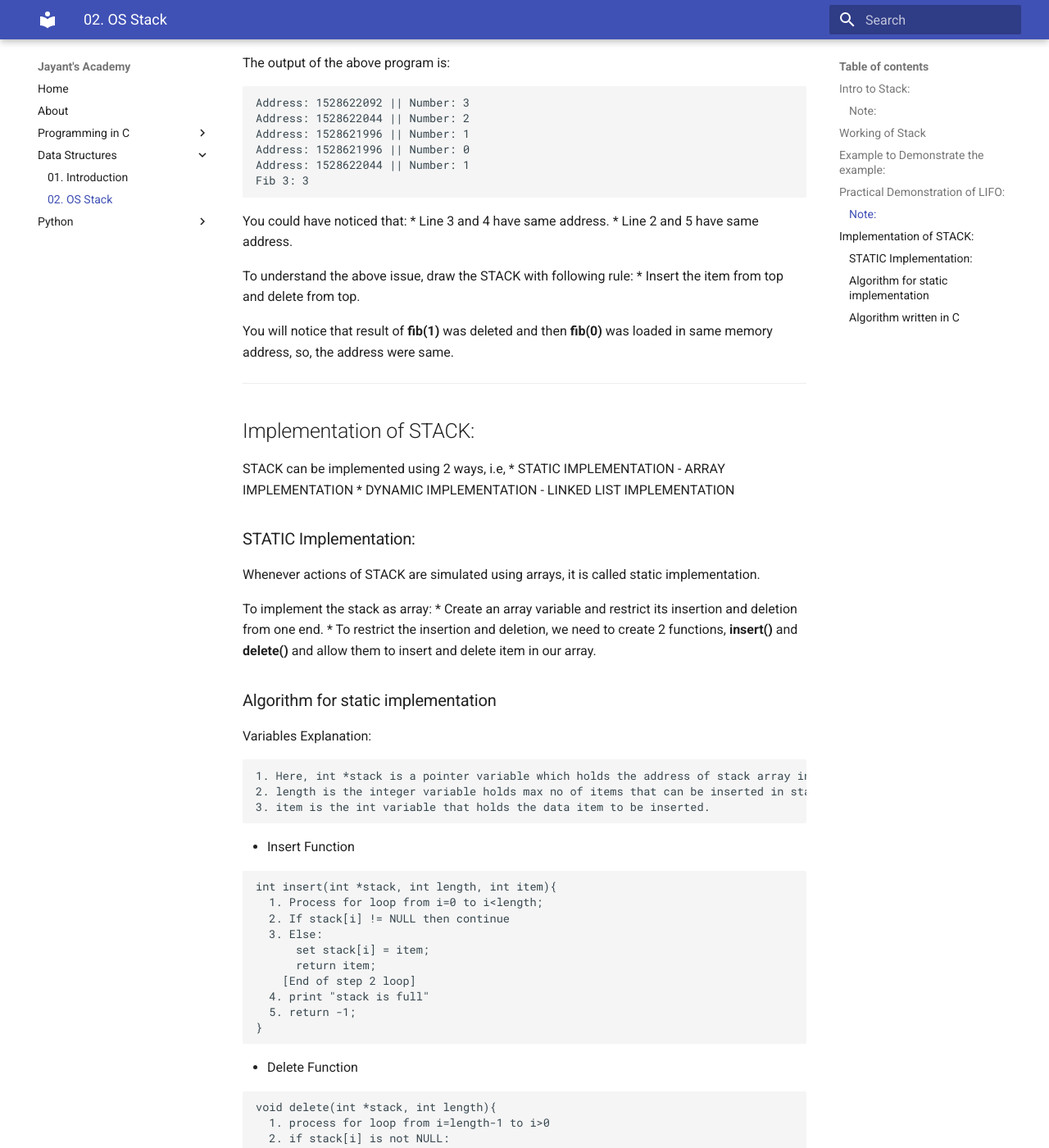
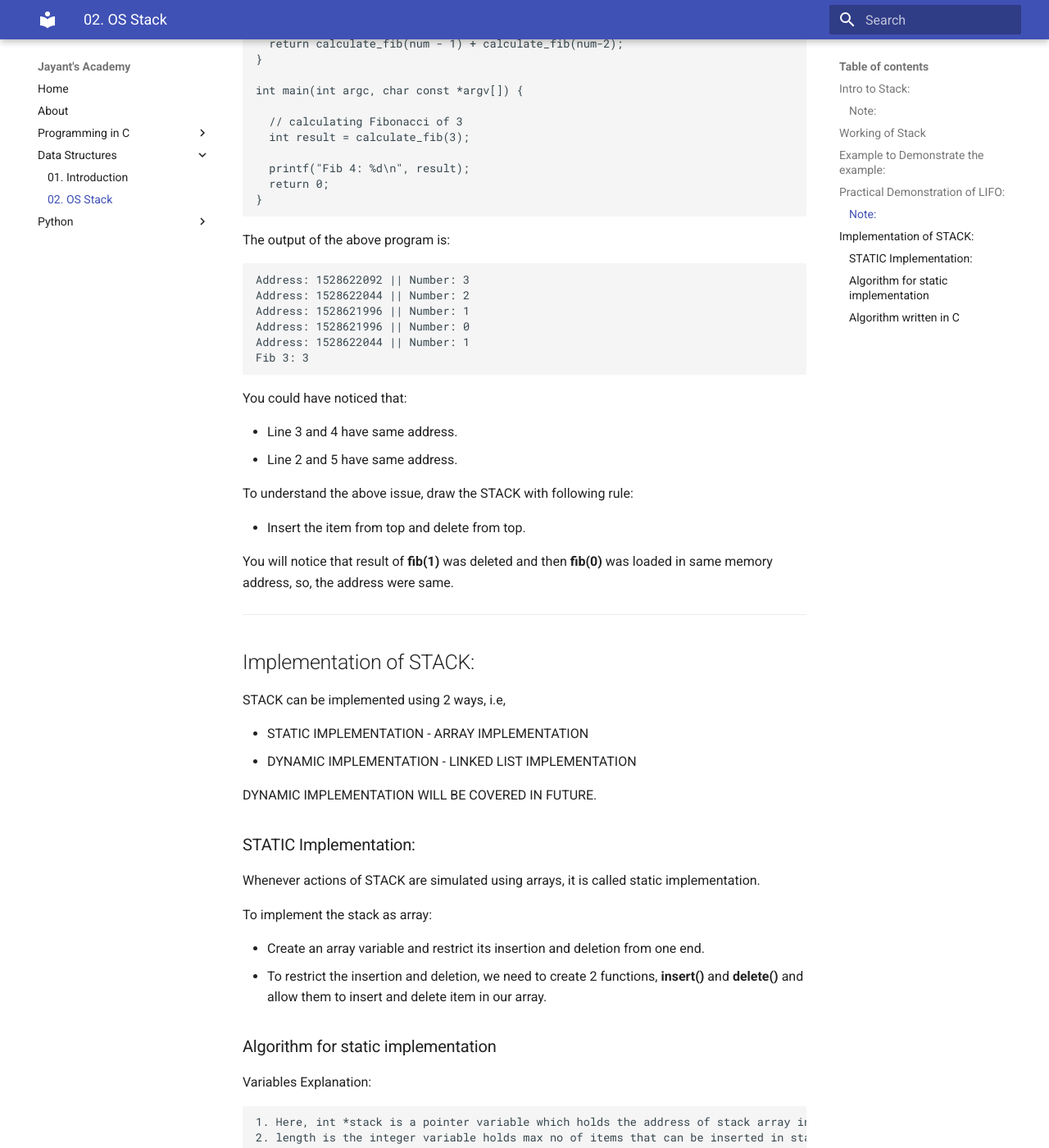
Before and after one commit to devjayantmalik/NotesWebsiteApp, an MkDocs documentation site: the page built from docs/dsa/02-os-stack.md, in a window 1280 px wide and 1400 px high, scrolled down 3206 px. Shown: the whole window at 82% size. Built offline with MkDocs 1.6.1 and Material for MkDocs 9.7.7, drawn with Linux system fonts in a browser that asks for light colours; some of the changed text lies outside the part shown.

Commit message:
updated dsa

````diff
--- a/docs/dsa/02-os-stack.md
+++ b/docs/dsa/02-os-stack.md
@@ -34,6 +34,7 @@ int main(int argc, char const *argv[]) {
 Now, the Operating System needs to solve the functions. In order to solve the above program,
 
 The Operating System:
+
 * Allocates *RAM* for program
 * Loads the program in *RAM*
 * Solves *each* function one by one inside **STACK**
@@ -54,6 +55,7 @@ Now, in this lesson, we will study one of the memory section from above 4 sectio
 Stack is a data structure, that holds some data. The data could be of any type, such as int, float, char, pointer, structure, union etc.
 
 The STACK follows some conditions, which differentiates it from other **data structures**, that is:
+
 * Item in *STACK* can be **inserted** and **deleted** from **TOP** of STACK.
 
 The above terminology ***"insertion and deletion from top"*** has given STACK a short form **LIFO** described as, **LAST IN FIRST OUT**
@@ -107,6 +109,7 @@ Memory | Index
 
 Note:
   You will notice that,
+
   * **3 was deleted** from stack and **5 was inserted** in the same position **where 3 existed** a while ago(before deletion).
   * So, it makes sense that, if we print address of each of these numbers, **then address of 3** should be equal to **address of 5**
 
@@ -156,10 +159,12 @@ Fib 3: 3
 ```
 
 You could have noticed that:
+
 * Line 3 and 4 have same address.
 * Line 2 and 5 have same address.
 
 To understand the above issue, draw the STACK with following rule:
+
 * Insert the item from top and delete from top.
 
 You will notice that result of **fib(1)** was deleted and then **fib(0)** was loaded in same memory address, so, the address were same.
@@ -168,13 +173,17 @@ You will notice that result of **fib(1)** was deleted and then **fib(0)** was lo
 
 ## Implementation of STACK:
 STACK can be implemented using 2 ways, i.e,
+
 * STATIC IMPLEMENTATION - ARRAY IMPLEMENTATION
 * DYNAMIC IMPLEMENTATION - LINKED LIST IMPLEMENTATION
+
+DYNAMIC IMPLEMENTATION WILL BE COVERED IN FUTURE.
 
 ### STATIC Implementation:
 Whenever actions of STACK are simulated using arrays, it is called static implementation.
 
 To implement the stack as array:
+
 * Create an array variable and restrict its insertion and deletion from one end.
 * To restrict the insertion and deletion, we need to create 2 functions, **insert()** and **delete()** and allow them to insert and delete item in our array.
 
````
Also changed, not shown: docs/dsa/01-introduction.md (+4 -1 lines).
